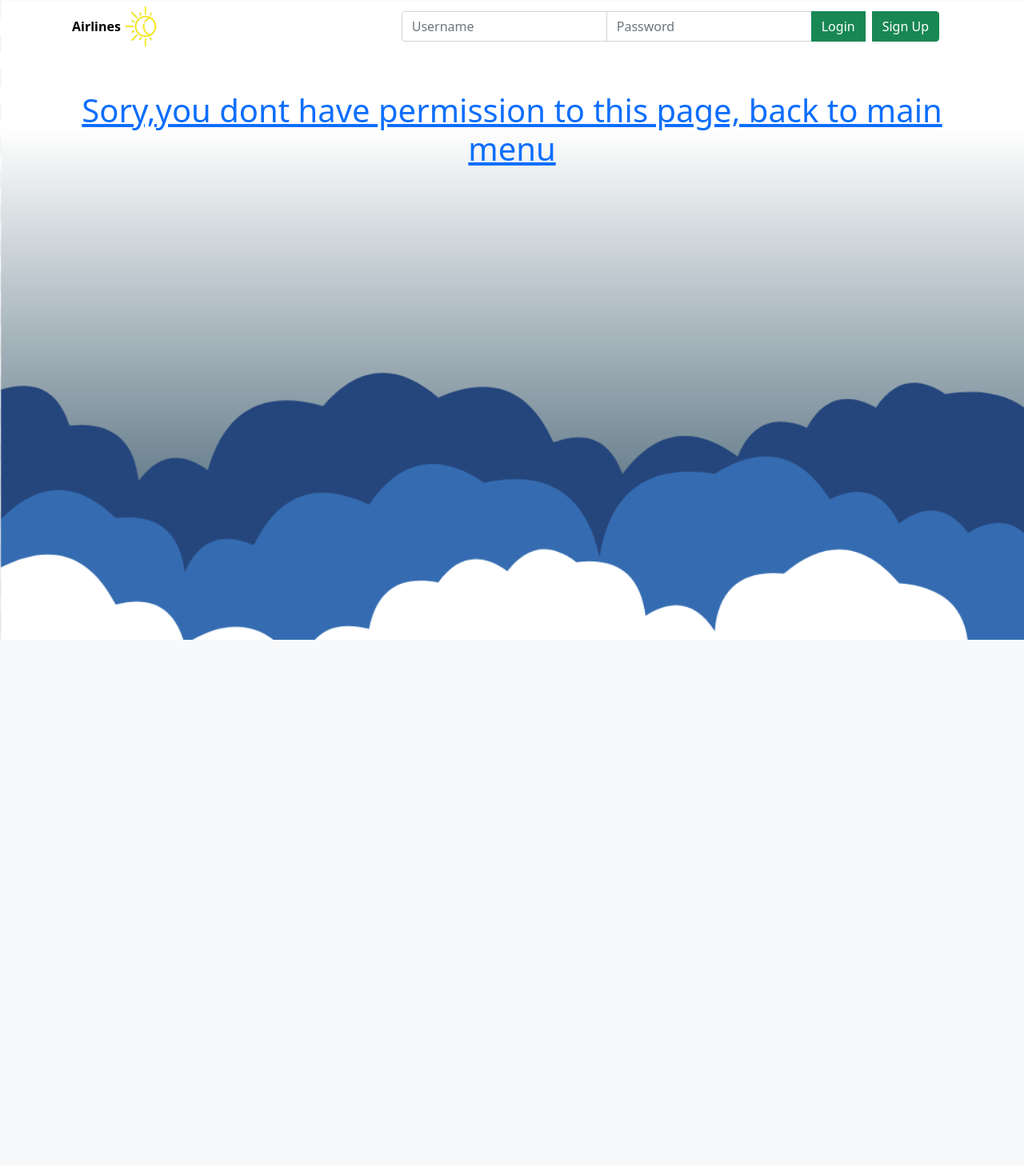
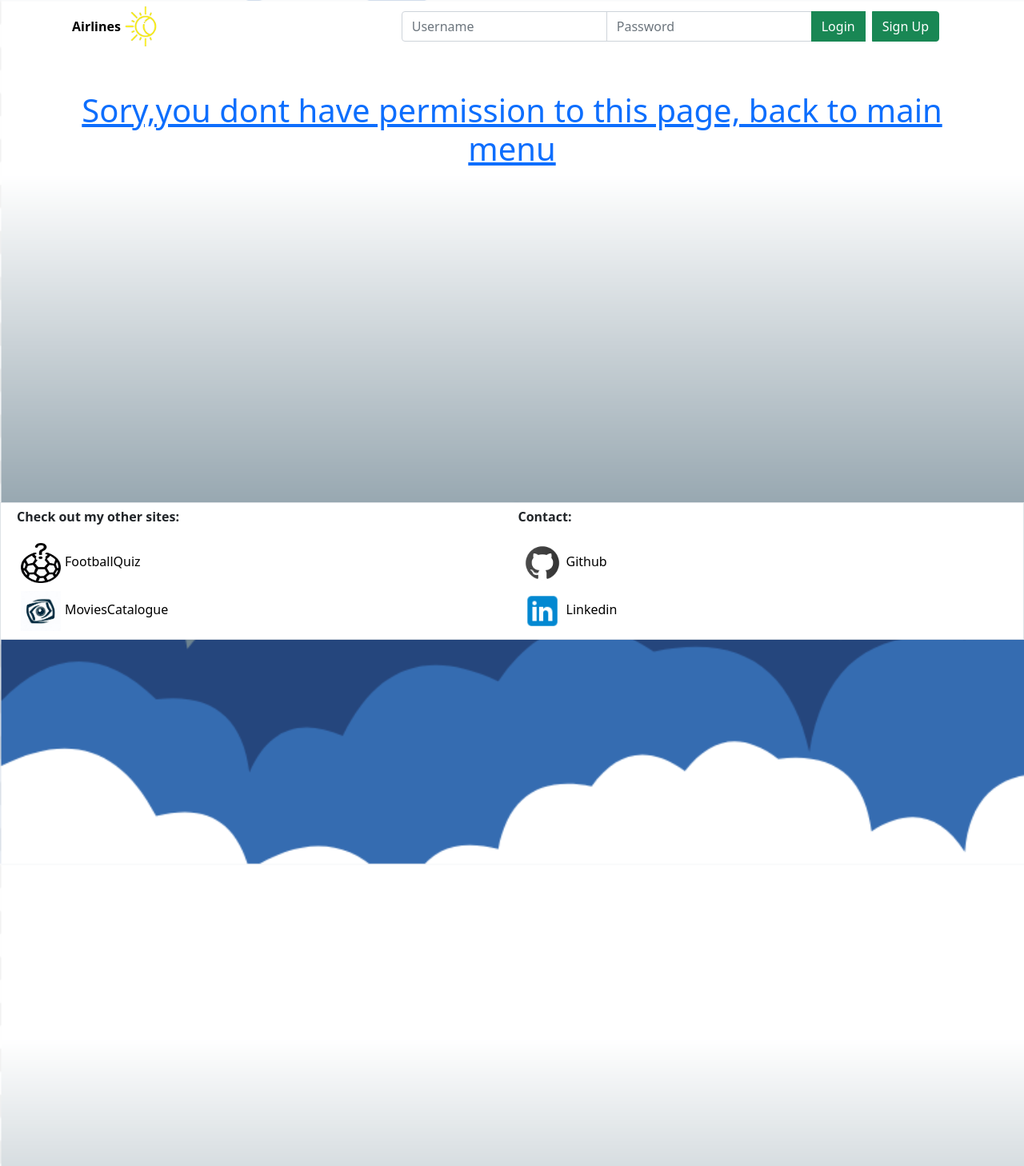
Before and after one commit to FalkowskiKamil/AirlineApp, a Django app: page /airline/full_data_staff/ in a window 1280 px wide. Shown: the whole page at 80% size. Before the commit the page ends 800 px from the top, so only its background shows below. Run offline with Django 4.2, Linux system fonts and the light colour scheme; data comes from the database, SQL or seed files in the repository; both versions use the stored data as it was after the commit; parts of the project's set-up code (start-up, migrations or seed data) failed here and were passed over.

Commit message:
Add js for footer, add cache, simplify night-mode

```diff
--- a/airline/templates/airline/flight.html
+++ b/airline/templates/airline/flight.html
@@ -32,6 +32,7 @@
          {% for passager in user.passager_user.all %}
             {% if user.passager_user.first in flight.passagers.all %}
                <h2 class="text-danger banner-text">You are signed up for this flight</h2>
+               <h3>{{ times_to_flight }}</h3>
                <small class="m-2">If you want to check out, contact with us and we will try to help you</small>
             {% else %}
                <h2 class="text-danger banner-text">You are not signed up for this flight</h2>
--- a/airline/templates/airline/full_data_staff.html
+++ b/airline/templates/airline/full_data_staff.html
@@ -50,7 +50,7 @@
                <tr class="align-middle" data-start="{{fli.start.country}}" data-destination="{{fli.destination.country}}" data-date="{{fli.date}}">
                <td><a class="text-decoration-none link-dark" href="{% url 'airline:flight' fli.id %}">{{fli.id}}</a></td>
                {% for route in fli.routes.all %}
-                  <td><a class="text-decoration-none link-dark" href="{% url 'airline:routes' route %}">{{route}}</a></td>
+                  <td><a class="text-decoration-none link-dark" href="{% url 'airline:routes' route.id %}">{{route}}</a></td>
                {% endfor %}
                <td><a class="text-decoration-none link-dark" href="{% url 'airline:airport' fli.start.airport_id %}">{{fli.start}} ({{fli.start.city}} in {{fli.start.country}})</a></td>
                <td><a class="text-decoration-none link-dark" href="{% url 'airline:airport' fli.destination.airport_id %}">{{fli.destination}} ({{fli.destination.city}} in {{fli.destination.country}})</a></td>
--- a/airline/templates/airline/index.html
+++ b/airline/templates/airline/index.html
@@ -2,12 +2,12 @@
 <html lang="en">
    <head>
       {% load static %}
-      <link href="https://cdn.jsdelivr.net/npm/bootstrap@5.0.2/dist/css/bootstrap.min.css" rel="stylesheet" integrity="sha384-EVSTQN3/azprG1Anm3QDgpJLIm9Nao0Yz1ztcQTwFspd3yD65VohhpuuCOmLASjC" crossorigin="anonymous">
       <meta charset="UTF-8" />
       <meta name="description" content="This is a Django App for Airline"/>
       <meta name="viewport" content="width=device-width, initial-scale=1">
       <meta name="author" content="Kamil Falkowski" />
       <title>{% block title %}Airline{% endblock %}</title>
+      <link href="https://cdn.jsdelivr.net/npm/bootstrap@5.0.2/dist/css/bootstrap.min.css" rel="stylesheet" integrity="sha384-EVSTQN3/azprG1Anm3QDgpJLIm9Nao0Yz1ztcQTwFspd3yD65VohhpuuCOmLASjC" crossorigin="anonymous">
       <link rel="stylesheet" type="text/css" href="{% static 'styles.css' %}" />
       <link rel="icon" type="image/x-icon" href="{% static 'favicon.ico' %}" />
    </head>
@@ -71,7 +71,6 @@
       <!-- Page content -->
       {% block content %}>
       {% endblock %}
-      <!--
       <footer class="border">
          <div class="col-12 col-sm-6">
             <p class="fw-bold">Check out my other sites:</p>
@@ -84,8 +83,8 @@
             <a class="logo-text d-block" href="https://www.linkedin.com/in/kamil-falkowski-6207a0273/"><img class="logo" src="{% static 'linkedin.png' %}" alt="Linkedin Logo">Linkedin</a>
          </div>
       </footer>
-      -->
       <script src="https://cdn.jsdelivr.net/npm/bootstrap@5.3.0/dist/js/bootstrap.bundle.min.js"></script>
       <script src="{% static 'nightMode.js' %}"></script>
+      <script src="{% static 'footer.js' %}"></script>
    </body>
 </html>
--- a/airline/views.py
+++ b/airline/views.py
@@ -2,12 +2,13 @@ from django.contrib import messages
 from django.shortcuts import render, get_object_or_404, redirect
 from django.http import HttpRequest, HttpResponse
 from django.urls import reverse
+from django.utils import timezone
 from folium import Map
 from airline.models import Airport, Flight, Route, Passager
 from utils import data_manager
 from utils.mongo_connection import connect_to_mongodb
 from utils.map_creator import create_full_map, create_map
-
+from functools import lru_cache
 
 # Create your views here.
 def main(request: HttpRequest) -> HttpResponse:
@@ -57,7 +58,15 @@ def routes(request: HttpRequest, route_id: int) -> HttpResponse:
 def flight(request: HttpRequest, fli_id: int) -> HttpResponse:
     flight: object = get_object_or_404(Flight, pk=fli_id)
     map: Map = create_map(flight.start, flight.destination)
-    context: dict = {"flight": flight, "map": map._repr_html_()}
+    times_to_flight = ""
+    if request.user:
+        check_register_user =  Flight.objects.filter(pk=fli_id, passengers_flights=request.user.passager_user.first().id).first() # type: ignore
+        if check_register_user:
+            today_date = timezone.now()
+            delta_time = check_register_user.date - today_date
+            times_to_flight = f'{delta_time.days} days to flight!'
+
+    context: dict = {"flight": flight, "map": map._repr_html_(), "times_to_flight": times_to_flight}
     if request.method == "POST":
         data_manager.sign_for_flight(request.user.passager_user.first().id, fli_id) # type: ignore
         messages.success(request, message=f"Succesfuly signed for flight {flight.id}") # type: ignore
@@ -73,6 +82,7 @@ def passager(request: HttpRequest, passager_id) -> HttpResponse:
     return render(request, template_name="airline/passager.html", context=context)
 
 
+@lru_cache(maxsize=None)
 def full_map(request: HttpRequest) -> HttpResponse:
     route: object = Route.objects.all()
     map: Map = create_full_map(route) # type: ignore
@@ -80,12 +90,14 @@ def full_map(request: HttpRequest) -> HttpResponse:
     return render(request, template_name="airline/full_map.html", context=context)
 
 
+@lru_cache(maxsize=None)
 def full_data_user(request: HttpRequest) -> HttpResponse:
     countries: list[Airport] = list(Airport.objects.values_list("country", flat=True).distinct())
     context: dict = {"countries": countries, "routes": Route.objects.all()}
     return render(request, template_name="airline/full_data_user.html", context=context)
 
 
+@lru_cache(maxsize=None)
 def full_data_staff(request: HttpRequest) -> HttpResponse:
     countries: list[Airport] = list(Airport.objects.values_list("country", flat=True).distinct())
     context: dict = {
--- /dev/null
+++ b/static/footer.js
@@ -0,0 +1,28 @@
+document.addEventListener('DOMContentLoaded', function() {
+    let footer = document.querySelector('footer');
+    var html = document.documentElement;
+    var body = document.body;
+    function isAtBottom() {
+        let scrollTop = window.scrollY || document.documentElement.scrollTop;
+        let windowHeight = window.innerHeight || document.documentElement.clientHeight;
+        let bodyHeight = document.body.scrollHeight || document.documentElement.scrollHeight;
+    return scrollTop + windowHeight >= bodyHeight;
+    }
+
+    function handleScroll() {
+        if (isAtBottom()){
+            footer.classList.remove('d-none');
+            increasePageHeight()
+            console.log("Hehe")
+        } else {
+            footer.classList.add('d-none');
+        }
+    }
+    function increasePageHeight() {
+        html.style.height = '135%';
+        body.style.height = '135%';
+        console.log(html.style.height)
+    }
+    window.addEventListener('scroll', handleScroll)
+}
+);
--- a/static/nightMode.js
+++ b/static/nightMode.js
@@ -26,29 +26,10 @@ function changeTheme() {
     }
     localStorage.setItem("theme", theme);
   }
-
-
 if (theme === "dark") {
-  document.querySelector("body").classList.add("dark");
-  document.querySelector("body").classList.remove("light");
-  document.documentElement.style.setProperty('--background', 'rgb(0, 0, 0)');
-  document.documentElement.style.setProperty('--background-image', 'url("background_night.png")');
-  document.documentElement.style.setProperty('--banner-text-color', 'rgb(53, 116, 194)');
-  document.documentElement.style.setProperty('--border', 'rgb(44, 44, 44)');
-  document.documentElement.style.setProperty('--dark-mode-image', 'url("night-mode-button-night.png"');
-  document.documentElement.style.setProperty('--navi-text-color', 'rgb(13, 110, 253)');
-  document.documentElement.style.setProperty('--text', 'rgb(255, 255, 255)');
-
+  theme = "light"
+  changeTheme()
+} else {
+  theme = "dark"
+  changeTheme()
 }
-
-if (theme === "light") {
-  document.querySelector("body").classList.add("light");
-  document.querySelector("body").classList.remove("dark");
-  document.documentElement.style.setProperty('--background', 'rgb(255, 255, 255)');
-  document.documentElement.style.setProperty('--background-image', 'url("background.png")');
-  document.documentElement.style.setProperty('--banner-text-color', 'rgb(20, 45, 76)');
-  document.documentElement.style.setProperty('--border', 'rgb(211, 211, 211)');
-  document.documentElement.style.setProperty('--dark-mode-image', 'url("night-mode-button.png"');
-  document.documentElement.style.setProperty('--navi-text-color', 'rgb(13, 110, 253)');
-  document.documentElement.style.setProperty('--text', 'rgb(0, 0, 0)');
-}
--- a/static/styles.css
+++ b/static/styles.css
@@ -11,7 +11,7 @@
 .background {
     background-image: var(--background-image);
     background-size: cover;
-    height: max(100dvh, 800px);
+    height: max(100dvh, 700px);
 }
 
 .main {
```
Also changed, not shown: data/db.sqlite3, 1 other file.
